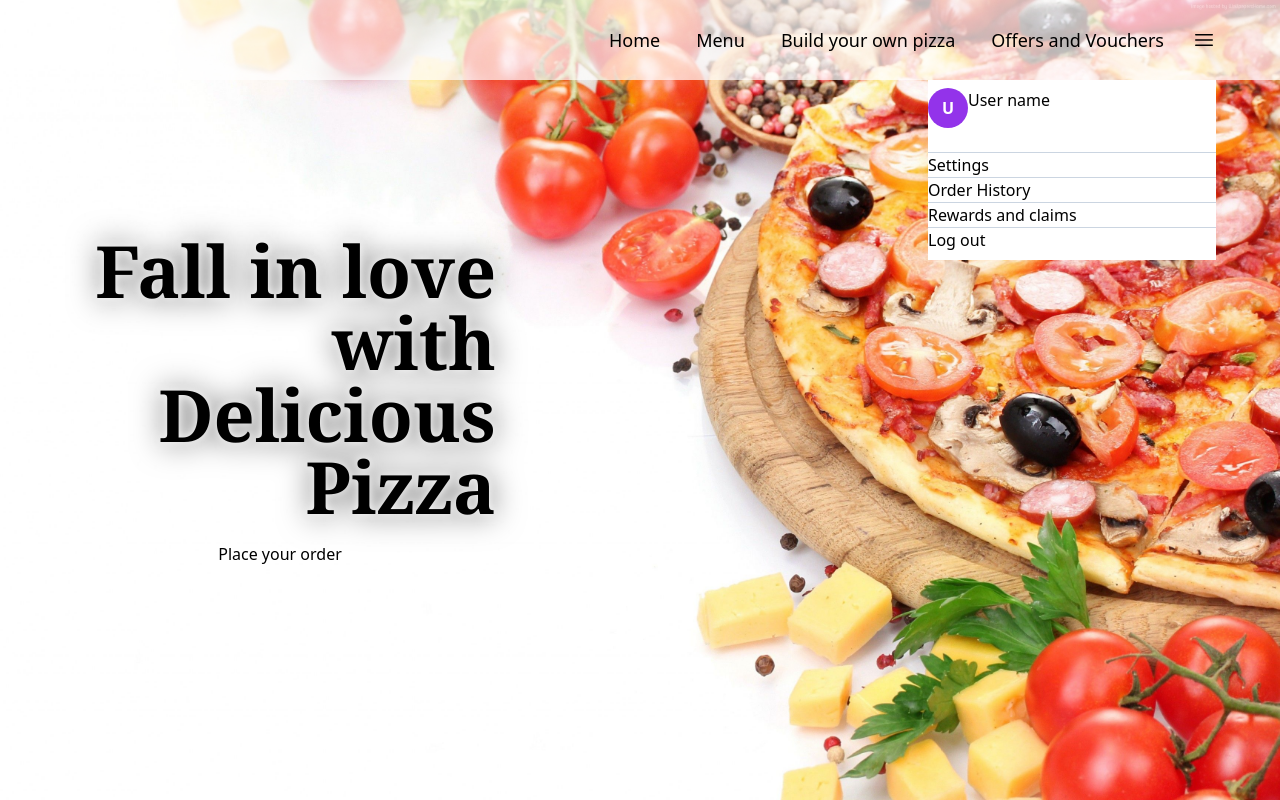
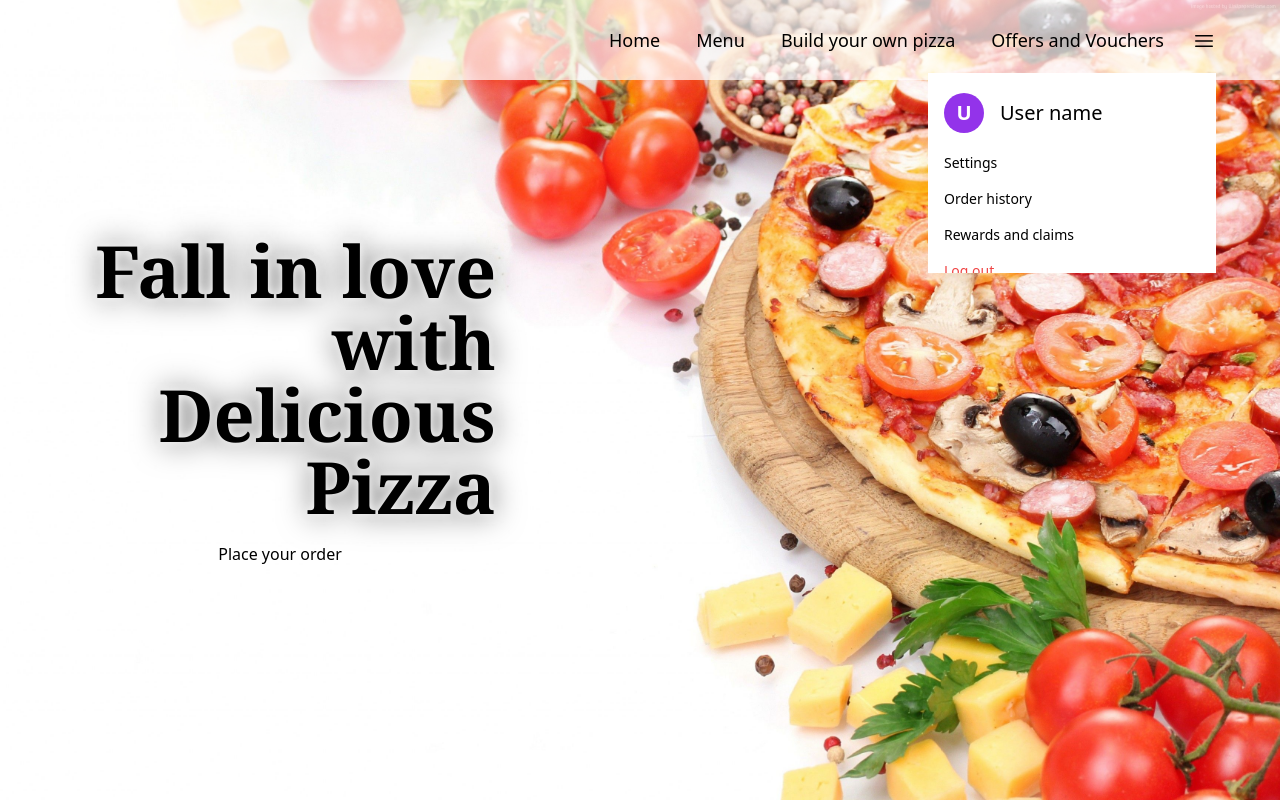
Before and after one commit to AkritiGhosh/Pizza-Palace, a React (Vite) app: page / in a window 1280 px wide. Both pictures are taken after a click on the button 1204 px from the left and 40 px from the top of the page. Built offline with nearby package versions, Linux system fonts and the light colour scheme.

Commit message:
header and menu style - done

```diff
--- a/src/components/consumer/header/Dropdown.tsx
+++ /dev/null
@@ -1,47 +0,0 @@
-import React, { Fragment, ReactNode, useEffect, useRef, useState } from "react";
-
-type DropdownPropTypes = {
-  children: string | ReactNode;
-  btnChild: string | ReactNode;
-  btnClass?: string;
-  alignment?: string;
-};
-
-const Dropdown = ({
-  children,
-  btnChild,
-  btnClass = "",
-  alignment = "right",
-}: DropdownPropTypes) => {
-  const [showMenu, setShowMenu] = useState(false);
-  const dropdownRef = useRef(null);
-
-    // const handleClick = (e) => {
-    //   if(dropdownRef.current.contains(e.target))
-//   };
-
-  useEffect(() => {
-    // document.onclick(handleClick)
-  }, []);
-  return (
-    <Fragment>
-      <button
-        onClick={() => setShowMenu(true)}
-        ref={dropdownRef}
-        className={"relative " + btnClass}
-      >
-        {btnChild}
-      </button>
-      {showMenu && (
-        <ul
-          ref={dropdownRef}
-          className={`absolute top-20 ${alignment}-0 min-h-10 py-2 list-none w-72 max-h-[200px] overflow-y-auto divide-y divide-slate-300 bg-white dark:bg-black `}
-        >
-          {children}
-        </ul>
-      )}
-    </Fragment>
-  );
-};
-
-export default Dropdown;
--- a/src/components/consumer/header/Header.tsx
+++ b/src/components/consumer/header/Header.tsx
@@ -1,9 +1,13 @@
-import React, { Children } from "react";
 import { Link } from "react-router-dom";
-import Dropdown from "./Dropdown";
+import Dropdown from "../../../layout/Dropdown";
 
+type NavLinksTypes = {
+  path: string;
+  name: string;
+  id: string;
+};
 const Header = () => {
-  const navLinks = [
+  const navLinks: NavLinksTypes[] = [
     {
       path: "/",
       name: "Home",
@@ -26,12 +30,30 @@ const Header = () => {
     },
   ];
 
+  const menuLinks: NavLinksTypes[] = [
+    {
+      name: "Settings",
+      path: "/settings",
+      id: "settings",
+    },
+    {
+      name: "Order history",
+      path: "/profile/orders",
+      id: "orders",
+    },
+    {
+      name: "Rewards and claims",
+      path: "/profile/rewards",
+      id: "rewards",
+    },
+  ];
+
   return (
     <header className="w-full fixed top-0 h-20 md:px-[5%] px-4 bg-white dark:bg-black bg-opacity-70 dark:bg-opacity-70 text-black dark:text-white flex items-center justify-end gap-5">
       {navLinks?.map((link) => (
         <Link
-          className="h-full w-auto px-2 text-lg font-medium leading-[5rem] hover:drop-shadow-[0_0_rgba(255,0,10)]
- hover:border-black border-b-2 border-transparent dark:hover:border-white"
+          className="h-full w-auto px-2 text-lg font-medium leading-[5rem] hover:drop-shadow-[0_0_#fffbeb]
+ hover:border-black border-b-2 border-transparent dark:hover:border-amber-100"
           to={link?.path}
           key={link?.id}
         >
@@ -46,7 +68,7 @@ const Header = () => {
             viewBox="0 0 24 24"
             strokeWidth={1.5}
             stroke="currentColor"
-            className="size-6"
+            className="size-6 hover:stroke-2 hover:stroke-amber-50 mt-2"
           >
             <path
               strokeLinecap="round"
@@ -56,16 +78,23 @@ const Header = () => {
           </svg>
         }
       >
-        <li className="relative w-full flex flex-row h-16">
-          <span className="w-10 h-10 rounded-full bg-purple-600 text-white font-bold flex items-center justify-center">
+        <li className="relative w-full flex flex-row items-center h-16  py-2 px-4 gap-4">
+          <span className="w-10 h-10 rounded-full bg-purple-600 text-white text-xl font-bold flex items-center justify-center">
             U
           </span>
-          <span>User name</span>
+          <span className="text-xl font-medium">User name</span>
         </li>
-        <li>Settings</li>
-        <li>Order History</li>
-        <li>Rewards and claims</li>
-        <li>Log out</li>
+        {menuLinks?.map((menuItem) => (
+          <li
+            id={menuItem?.id}
+            className="w-full py-2 px-4  text-sm hover:bg-amber-200/20 hover:font-bold"
+          >
+            <Link to={menuItem?.path}>{menuItem?.name}</Link>
+          </li>
+        ))}
+        <li className="w-full py-2 px-4  text-sm text-red-500 hover:bg-red-200/20 hover:font-bold cursor-pointer">
+          Log out
+        </li>
       </Dropdown>
     </header>
   );
--- a/src/index.css
+++ b/src/index.css
@@ -1,3 +1,14 @@
 @tailwind base;
 @tailwind components;
 @tailwind utilities;
+
+.scroll-thin::-webkit-scrollbar{
+  width: 4px;
+}
+.scroll-thin::-webkit-scrollbar-track{
+    background-color: lightgray;
+    opacity: 10;
+}
+.scroll-thin::-webkit-scrollbar-thumb {
+    background-color: antiquewhite;
+}
--- /dev/null
+++ b/src/layout/Dropdown.tsx
@@ -0,0 +1,55 @@
+import { Fragment, ReactNode, useEffect, useRef, useState } from "react";
+
+type DropdownPropTypes = {
+  children: string | ReactNode;
+  btnChild: string | ReactNode;
+  btnClass?: string;
+  alignment?: string;
+};
+
+const Dropdown = ({
+  children,
+  btnChild,
+  btnClass = "",
+  alignment = "right",
+}: DropdownPropTypes) => {
+  const [showMenu, setShowMenu] = useState(false);
+  const dropdownRef = useRef<HTMLDivElement>(null);
+  null;
+
+  const handleClick = (e: MouseEvent) => {
+    if (
+      dropdownRef.current &&
+      !dropdownRef.current.contains(e.target as Node)
+    ) {
+      // Clicked outside of the menu, close the menu
+      setShowMenu(false);
+    }
+  };
+
+  useEffect(() => {
+    document.addEventListener("click", handleClick);
+    // Cleanup the event listener when the component unmounts
+    return () => document.removeEventListener("click", handleClick);
+  }, []);
+
+  return (
+    <div className="relative" ref={dropdownRef}>
+      <button
+        onClick={() => setShowMenu((prev) => !prev)}
+        className={"relative " + btnClass}
+      >
+        {btnChild}
+      </button>
+      {showMenu && (
+        <ul
+          className={`absolute top-[3.25rem] right-0 min-h-10 py-2 list-none w-72 max-h-[200px] overflow-y-auto  bg-white dark:bg-black scroll-thin`}
+        >
+          {children}
+        </ul>
+      )}
+    </div>
+  );
+};
+
+export default Dropdown;
```
